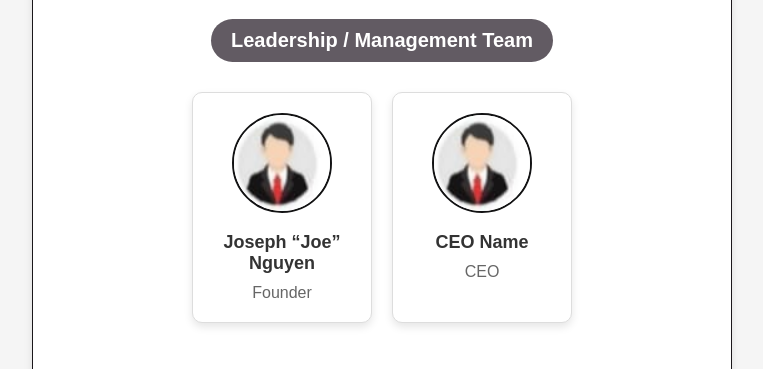
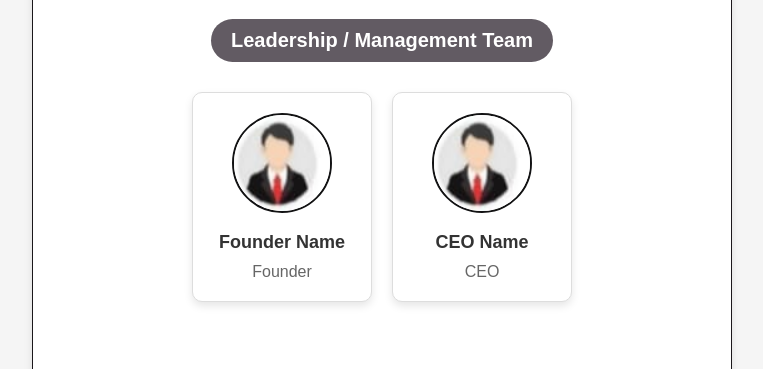
Before and after one commit to ShaikArshad1234/Responsive_Page, a plain HTML site: page index.html in a window 1280 px wide. Shown: the part 397-766 px from the top of the page, without its empty margins (258-1021 px from the left). Drawn offline with Linux system fonts and the light colour scheme.

Commit message:
Update index.html

```diff
--- a/index.html
+++ b/index.html
@@ -24,7 +24,7 @@
                 <div class="team-members">
                     <div class="team-member">
                         <img src="./Image/Founder.jpg" alt="Founder Name">
-                        <h4>Joseph “Joe” Nguyen</h4>
+                        <h4>Founder Name</h4>
                         <p>Founder</p>
                     </div>
                     <div class="team-member">
```
